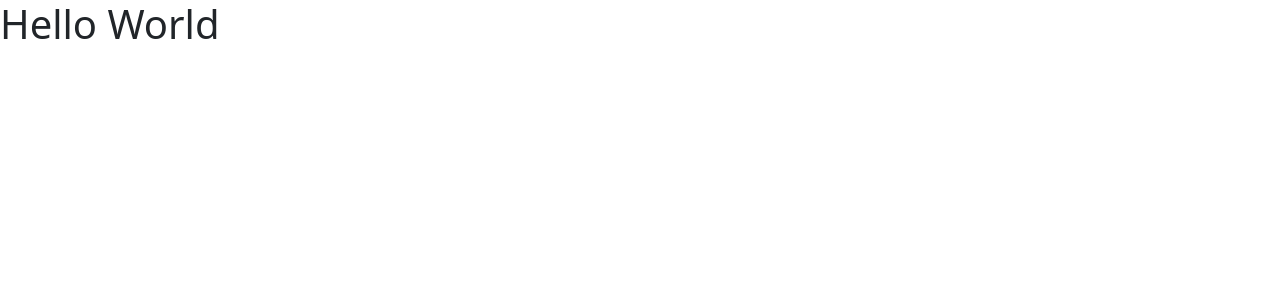
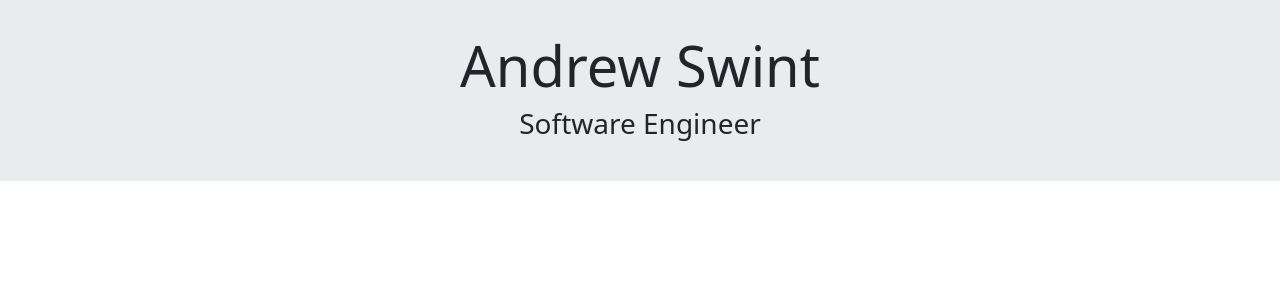
Before and after one commit to andrewswint/portfolioWebsite, an Angular app in the folder AngularPortfolioWebsite/: page / in a window 1280 px wide. Shown: the top 300 px of the page. Built offline with nearby package versions, Linux system fonts and the light colour scheme.

Commit message:
added header

```diff
--- a/AngularPortfolioWebsite/src/app/app.component.html
+++ b/AngularPortfolioWebsite/src/app/app.component.html
@@ -1 +1 @@
-<h1>Hello World</h1>
+<app-header></app-header>
--- /dev/null
+++ b/AngularPortfolioWebsite/src/app/header/header.component.css
@@ -0,0 +1,4 @@
+.jumbotron {
+  padding: 2rem 1rem;
+  background-color: #e9ecef;
+}
--- /dev/null
+++ b/AngularPortfolioWebsite/src/app/header/header.component.html
@@ -0,0 +1,6 @@
+<div class="jumbotron">
+  <div class="text-center">
+    <h1 class="display-4">Andrew Swint</h1>
+    <h3>Software Engineer</h3>
+  </div>
+</div>
--- a/AngularPortfolioWebsite/src/index.html
+++ b/AngularPortfolioWebsite/src/index.html
@@ -1,11 +1,11 @@
-<!doctype html>
+<!DOCTYPE html>
 <html lang="en">
   <head>
-  <meta charset="utf-8">
+    <meta charset="utf-8" />
     <title>AngularPortfolioWebsite</title>
-  <base href="/">
-  <meta name="viewport" content="width=device-width, initial-scale=1">
-  <link rel="icon" type="image/x-icon" href="favicon.ico">
+    <base href="/" />
+    <meta name="viewport" content="width=device-width, initial-scale=1" />
+    <link rel="icon" type="image/x-icon" href="favicon.ico" />
   </head>
   <body>
     <app-root></app-root>
```
Also changed, not shown: AngularPortfolioWebsite/src/app/app.module.ts (+5 -10 lines), AngularPortfolioWebsite/src/app/header/header.component.ts (added, +8 -0 lines). Lines whose indentation alone changed are shown as unchanged.
